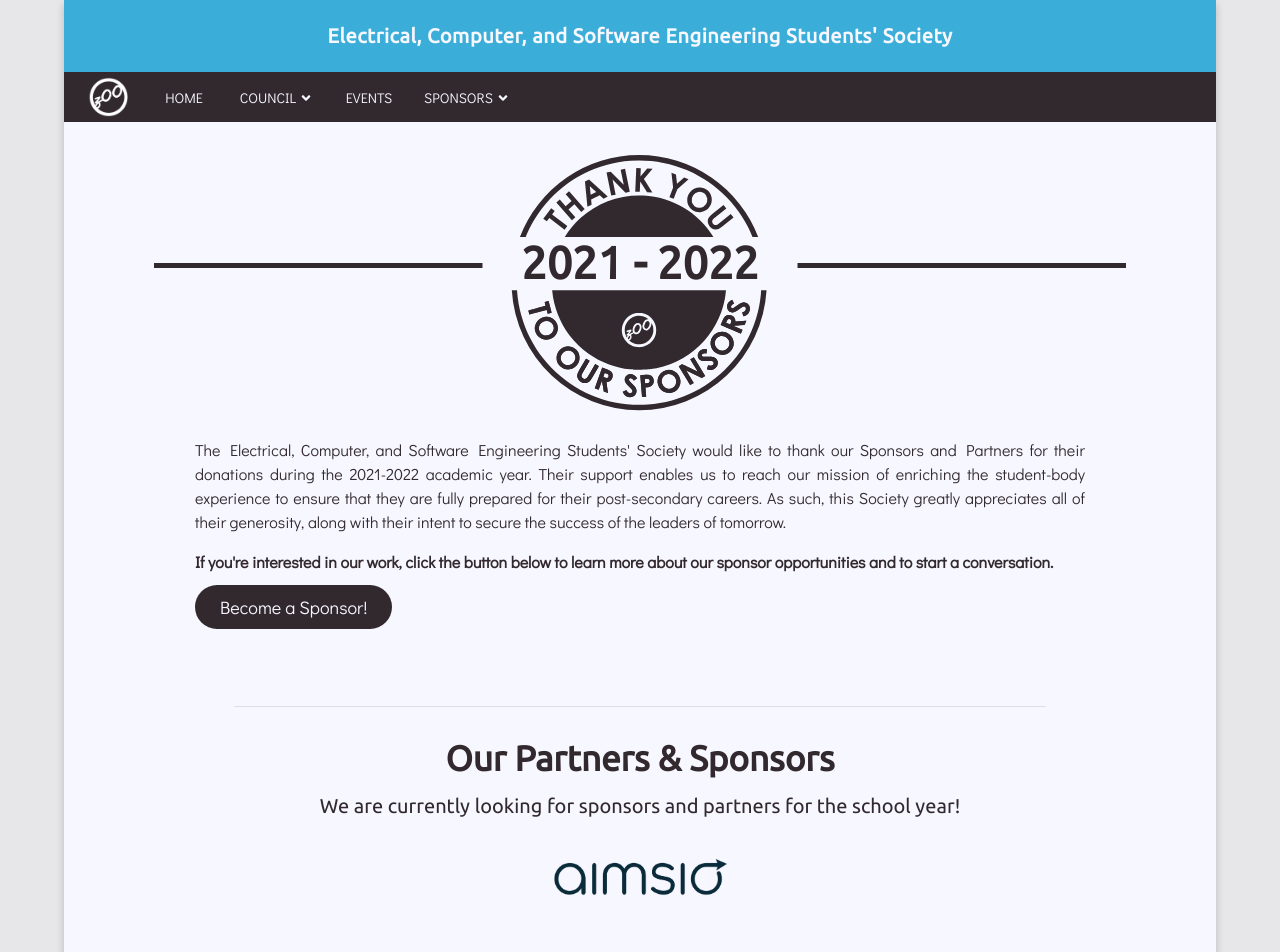
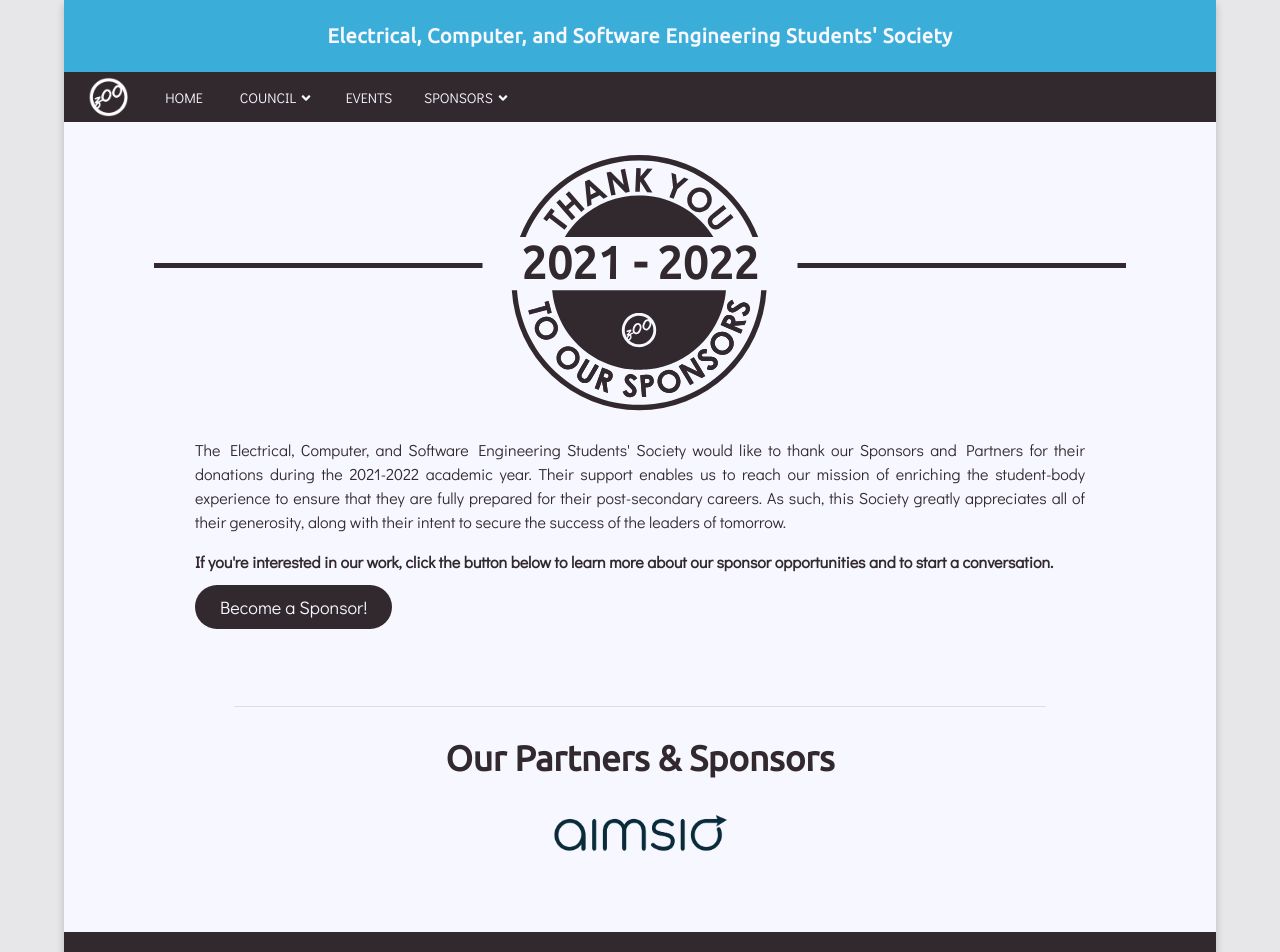
Before and after one commit to zoouofc/zooengg.ca-react, a React (Create React App) app: page /our-sponsors in a window 1280 px wide. Shown: the top 952 px of the page. Built offline with nearby package versions, Linux system fonts and the light colour scheme.

Commit message:
Missed commented out line

```diff
--- a/src/pages/SponsorPage.jsx
+++ b/src/pages/SponsorPage.jsx
@@ -70,11 +70,11 @@ const SponsorPage = () => (
       <h2 className="page--title">Our Partners & Sponsors</h2>
 
       {/* Comment out the following line when not in use */}
-      <h5
+      {/* <h5
         style={{ margin: '10px' }}
       >
         We are currently looking for sponsors and partners for the school year!
-      </h5>
+      </h5> */}
 
       {/* Placeholder for the different Sponsor Logo levels */}
       {/* <img
```
